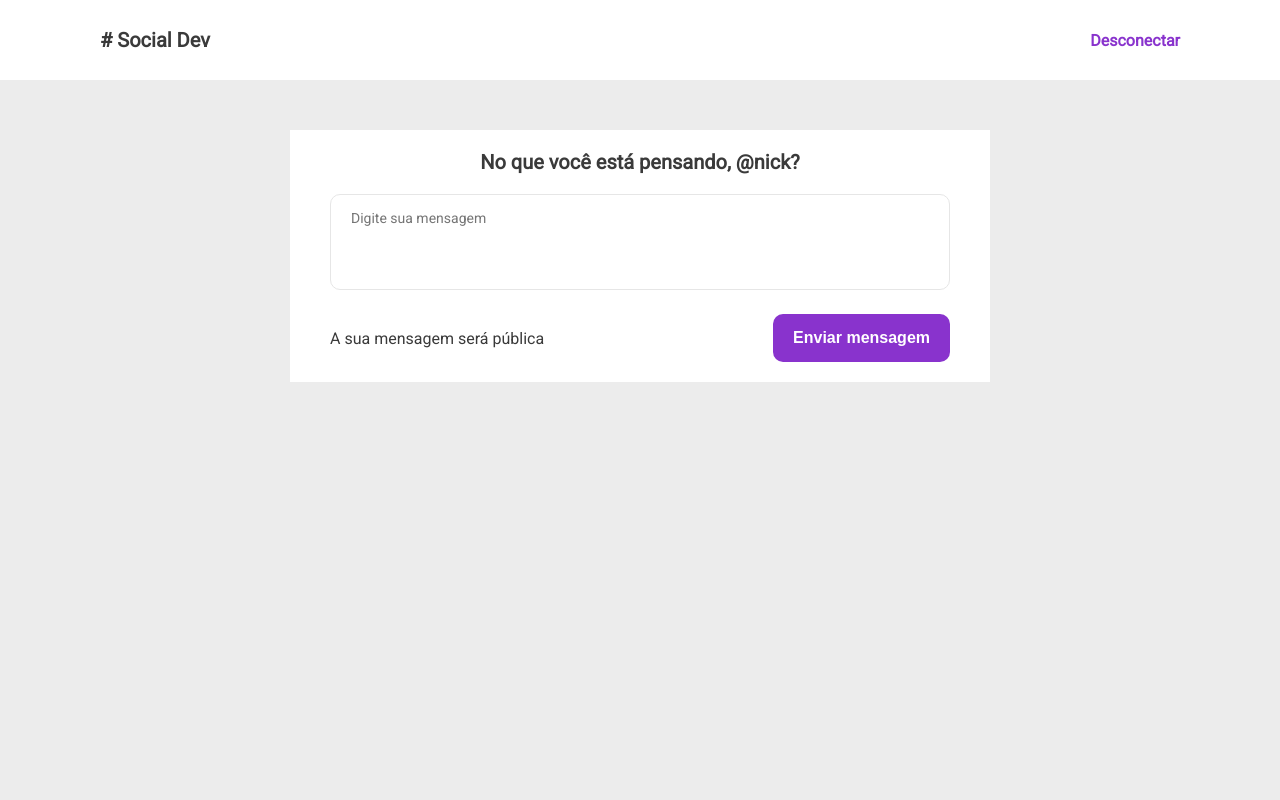
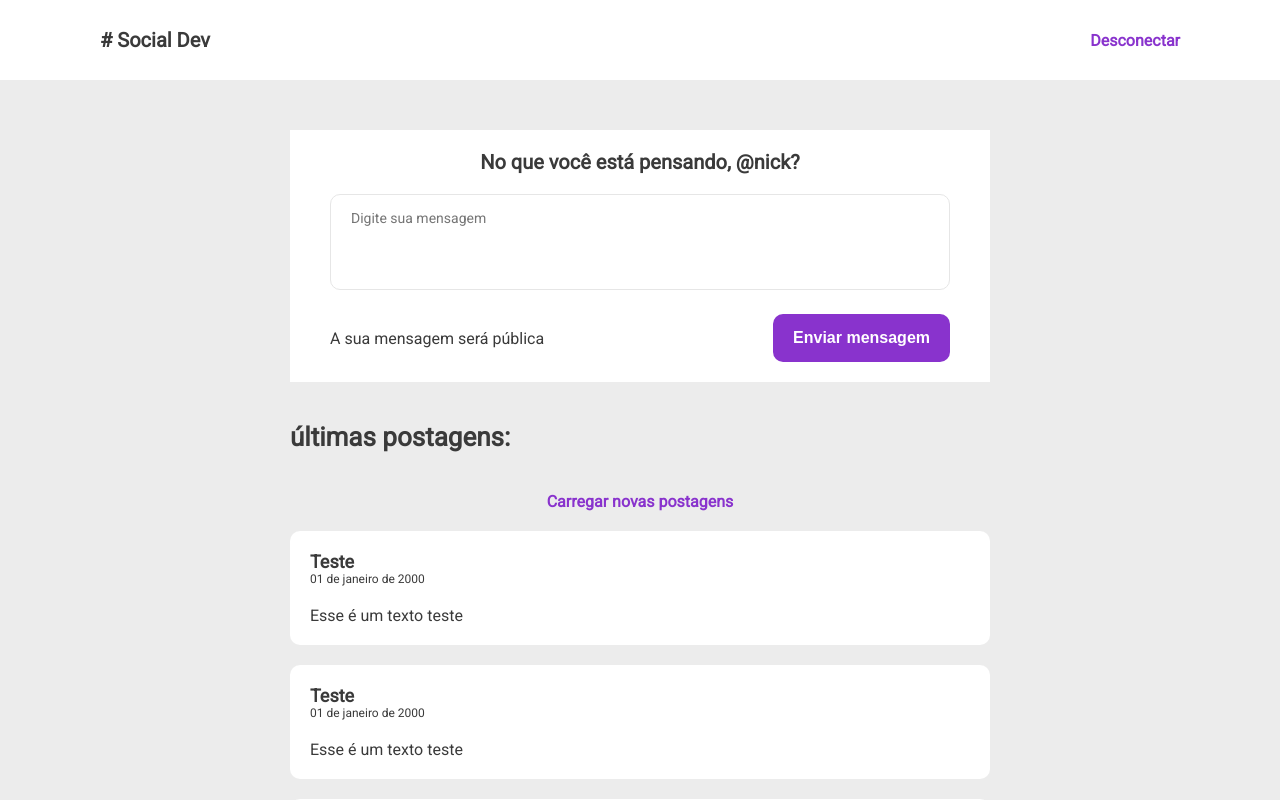
Before and after one commit to dohillo2021/social-dev, a Next.js app: page / in a window 1280 px wide. Shown: the top 800 px of the page. Built offline with nearby package versions, Linux system fonts and the light colour scheme.

Commit message:
Criado componente de Post

```diff
--- a/pages/index.jsx
+++ b/pages/index.jsx
@@ -3,10 +3,32 @@ import styled from 'styled-components'
 import Navbar from '../src/components/layout/Navbar'
 import Container from '../src/components/layout/Container'
 import CreatePost from '../src/components/cards/CreatePost'
+import H3 from '../src/components/typography/H3'
+import Post from '../src/components/cards/Post'
 
 
 const Content = styled.div`
   margin: 50px 0;
+`
+
+const LastPostText = styled(H3)`
+  padding: 40px 0;
+`
+
+const  RefreshPosts = styled.span`
+  font-weight: bold;
+  color: ${props => props.theme.primary};
+  cursor: pointer;
+`
+
+const RefreshPostsContainer = styled.div`
+  text-align: center;
+`
+const PostContainer = styled.div`
+  display: flex;
+  flex-direction: column;
+  gap: 20px;
+  margin-top: 20px;
 `
 
  function HomePage () {
@@ -17,6 +39,17 @@ const Content = styled.div`
         <Content>
           <Container>
             <CreatePost />
+            <LastPostText>últimas postagens:</LastPostText>
+            <RefreshPostsContainer>
+              <RefreshPosts>Carregar novas postagens</RefreshPosts>
+            </RefreshPostsContainer>
+            <PostContainer>
+              <Post />
+              <Post />
+              <Post />
+
+            </PostContainer>
+
           </Container>
       </Content>
     </>
--- /dev/null
+++ b/src/components/cards/Post.jsx
@@ -0,0 +1,33 @@
+import styled  from 'styled-components'
+
+const PostContainer = styled.div`
+  background-color: ${props => props.theme.white};
+  padding: 20px;
+  border-radius: 10px;
+`
+
+const StyledUsername = styled.p`
+  font-weight: bold;
+  font-size: 18px;
+`
+const StyledDate = styled.p`
+  font-size: 12px;
+`
+
+const ContainerText = styled.div`
+  margin-top: 20px;
+`
+
+function Post () {
+  return(
+    <PostContainer>
+      <StyledUsername>Teste</StyledUsername>
+      <StyledDate>01 de janeiro de 2000</StyledDate>
+      <ContainerText>
+        Esse é um texto teste
+      </ContainerText>
+    </PostContainer>
+  )
+}
+
+export default Post
--- a/src/components/layout/Container.jsx
+++ b/src/components/layout/Container.jsx
@@ -6,6 +6,10 @@ por setar o tamanho máximo*/
 const StyledContainer = styled.div`
   display: flex;
   justify-content: center;
+
+  @medi(max-width: 700px) {
+    padding: 10px;
+  }
 `
 
 const StyledChildren = styled.div`
--- /dev/null
+++ b/src/components/typography/H3.jsx
@@ -0,0 +1,8 @@
+import styled from 'styled-components'
+
+const H3 = styled.h3`
+  font-weigth: bold;
+  font-size: 26px;
+`
+
+export default H3
```
